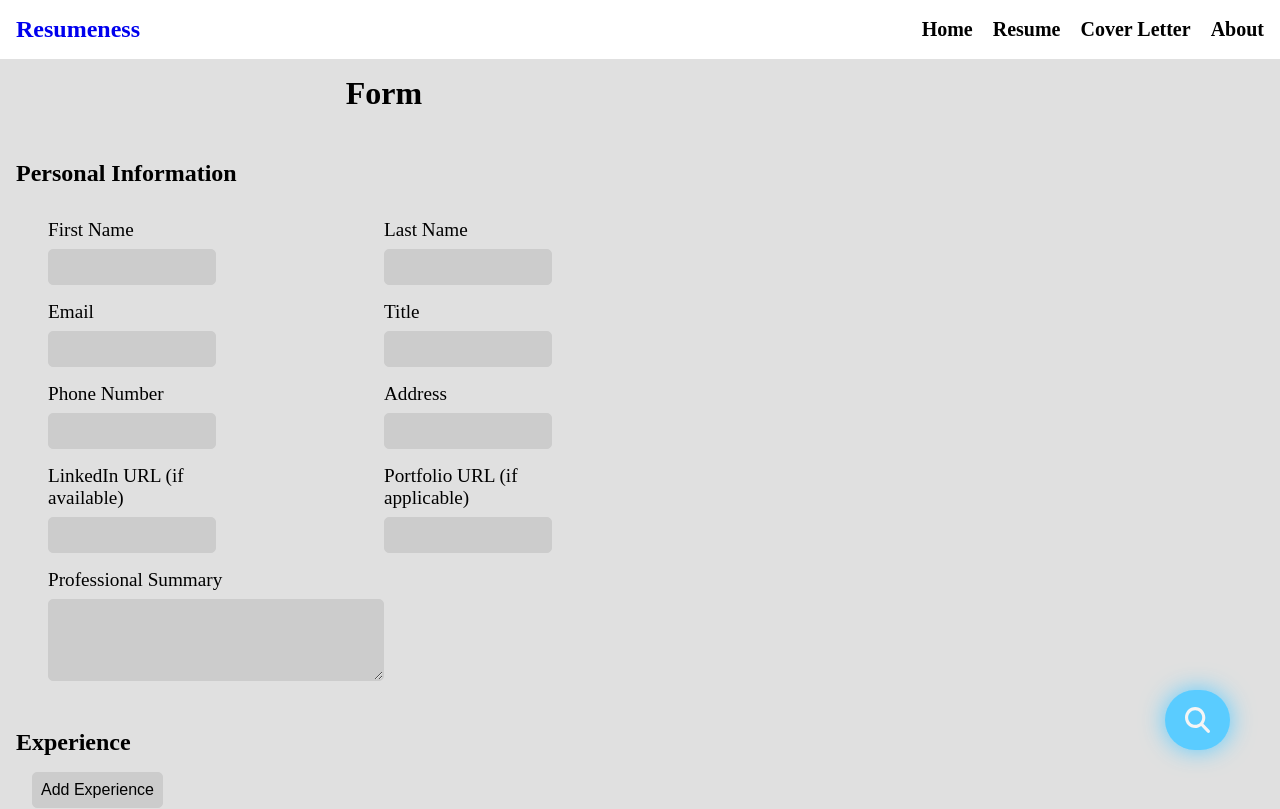
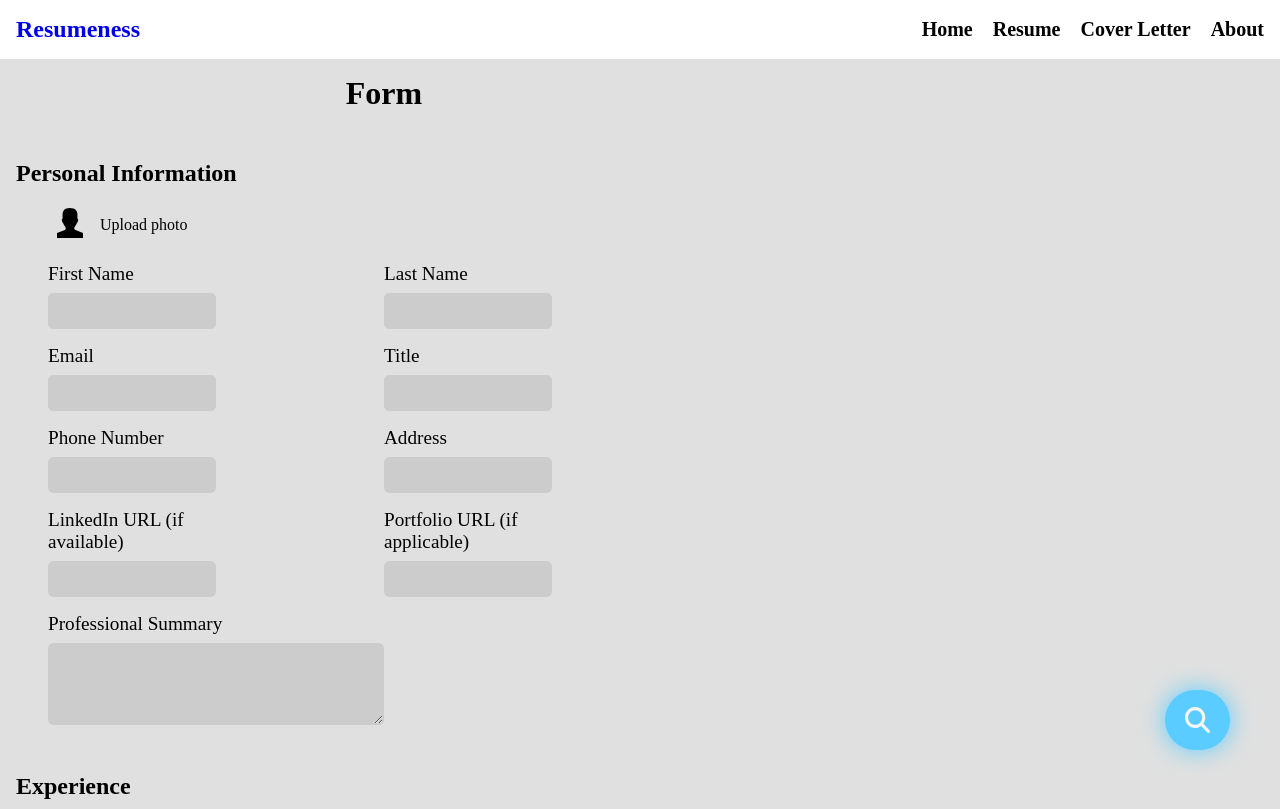
Before and after one commit to The-White-Hats/Resumeness, a React (Vite) app: page /resume in a window 1280 px wide. Shown: the top 809 px of the page. Built offline with nearby package versions, Linux system fonts and the light colour scheme.

Commit message:
fixing bugs + input img vol_1

```diff
--- a/src/pages/resume/sub/form/form.css
+++ b/src/pages/resume/sub/form/form.css
@@ -88,3 +88,32 @@
 .form-wrapper form .Form .form-element .sub-form button img {
   width: 100%;
 }/*# sourceMappingURL=Form.css.map */
+
+
+
+
+
+
+.img-file-container{
+  display: flex;
+  flex-direction: row;
+  justify-content: flex-start;
+  align-items: center;
+  padding-left: 50px;
+  cursor: pointer;
+  width: 190px;
+}
+.text{
+  margin-left: 10px;
+}
+.img-container{
+  transition: all .8s ease-in-out;
+}
+.img-file-container:hover .img-container{
+  transform: scale(1.1);
+}
+.file{
+  position: absolute;
+  opacity: 0;
+  cursor: pointer;
+}
--- a/src/pages/resume/sub/form/form.tsx
+++ b/src/pages/resume/sub/form/form.tsx
@@ -1,11 +1,12 @@
+import { useDispatch, useSelector } from 'react-redux'
+import personalImg from "../../../../assets/personal-img.svg"
+import * as form from '../../../../slices/formReducer'
 import './Form.css'
-import * as form from '../../../../slices/formReducer'
-import { useDispatch, useSelector } from 'react-redux'
-
 let idCounter = 2
 const Form = () => {
     const dispatch = useDispatch()
 
+    const SetImgURL = (imgURL: string) => dispatch(form.setImgURL(imgURL))
     //const SetPicURL = (pic: string) => dispatch(form.setPicURL(pic));
     const SetFirstName = (fName: string) => dispatch(form.setFirstName(fName))
     const SetLastName = (lName: string) => dispatch(form.setLastName(lName))
@@ -31,6 +32,7 @@ const Form = () => {
     const SetInterests = (interests: form.interest[]) =>
         dispatch(form.setInterests(interests))
 
+    const imgURL = useSelector(form.selectImgURL)
     const experienceArr = useSelector(form.selectExperience)
     const educationArr = useSelector(form.selectEducation)
     const skillArr = useSelector(form.selectSkills)
@@ -310,6 +312,11 @@ const Form = () => {
             <div className="title">Form</div>
             <form>
                 <div className="sub-title">Personal Information</div>
+                <div className='img-file-container'>
+                    <div className='img-container'><img src={imgURL} alt="" /></div>
+                    <div className='text'>Upload photo</div>
+                    <input type="file" className='file' onChange={(event)=>{SetImgURL(event.target.value)}}/>
+                </div>
                 <div className="Form">
                     <div className="form-element">
                         <label>First Name</label>
@@ -506,7 +513,7 @@ const Form = () => {
                                                     className="form-element sub-form"
                                                 >
                                                     <textarea
-                                                        defaultValue={
+                                                        value={
                                                             achievement
                                                         }
                                                         onChange={(event) =>
@@ -636,7 +643,7 @@ const Form = () => {
                                                     className="form-element sub-form"
                                                 >
                                                     <textarea
-                                                        defaultValue={
+                                                        value={
                                                             awards
                                                         }
                                                         onChange={(event) =>
--- a/src/slices/formReducer.tsx
+++ b/src/slices/formReducer.tsx
@@ -1,5 +1,5 @@
 import { createSlice, PayloadAction } from '@reduxjs/toolkit';
-
+import personalImg from "../assets/personal-img.svg"
 interface experience {
   id: number;
   jobTitle: string;
@@ -43,6 +43,7 @@ interface interest {
 
 
 interface FormCollectionState {
+  imgURL :string,
   picURL: string;
   firstName: string;
   lastName: string;
@@ -62,6 +63,7 @@ interface FormCollectionState {
 }
 
 const initialState: FormCollectionState = {
+  imgURL: personalImg,
   picURL: 'https://cdn.shopify.com/s/files/1/2393/5817/products/Despicable-Me-Minion-Face-Boys-Pyjamas-Logo-Web_1400x.jpg?v=1549882040',
   firstName: '3m',
   lastName: 'ibrahim',
@@ -90,6 +92,9 @@ const formCollection = createSlice({
   name: 'formCollection',
   initialState,
   reducers: {
+    setImgURL: (state, action: PayloadAction<string>) => {
+      state.imgURL = action.payload;
+    },
     setPicURL: (state, action: PayloadAction<string>) => {
       state.picURL = action.payload;
     },
@@ -140,7 +145,7 @@ const formCollection = createSlice({
     }
   },
 });
-
+export const selectImgURL = (state: { formCollection: FormCollectionState }) => state.formCollection.imgURL;
 export const selectPicURL = (state: { formCollection: FormCollectionState }) => state.formCollection.picURL;
 export const selectFirstName = (state: { formCollection: FormCollectionState }) => state.formCollection.firstName;
 export const selectLastName = (state: { formCollection: FormCollectionState }) => state.formCollection.lastName;
@@ -159,5 +164,5 @@ export const selectCertifications = (state: { formCollection: FormCollectionStat
 export const selectInterests = (state: { formCollection: FormCollectionState }) => state.formCollection.interests;
 
 export type {experience, education, skill, language, certification, interest};
-export const {setPicURL, setFirstName, setLastName, setEmail, setTitle, setAddress, setPhone, setLinkedInURL, setPortfolioURL, setProfessionalSummary, setExperience, setEducation, setSkills, setLanguages, setCertifications, setInterests } = formCollection.actions;
+export const {setImgURL,setPicURL, setFirstName, setLastName, setEmail, setTitle, setAddress, setPhone, setLinkedInURL, setPortfolioURL, setProfessionalSummary, setExperience, setEducation, setSkills, setLanguages, setCertifications, setInterests } = formCollection.actions;
 export default formCollection.reducer;
```
Also changed, not shown: src/assets/personal-img.svg (added).
